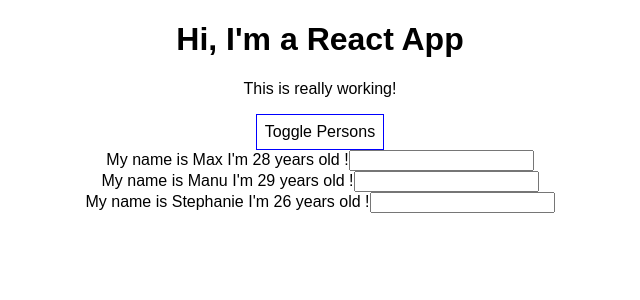
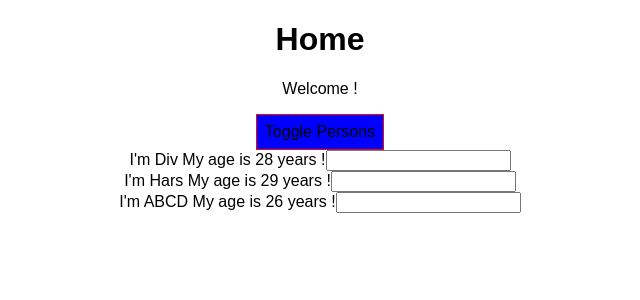
Before and after one commit to shriharshakumar/react-complete, a React (Create React App) app: page / in a window 1280 px wide. Both pictures are taken after a click on the button "Toggle Persons". Shown: the top 300 px of the page, without its empty margins (320-960 px from the left). Built offline with nearby package versions, Linux system fonts and the light colour scheme.

Commit message:
Modified App.js and Person.js

```diff
--- a/src/App.js
+++ b/src/App.js
@@ -5,9 +5,9 @@
 class App extends Component {
   state = {
     persons: [
-      { name: 'Max', age: 28 },
-      { name: 'Manu', age: 29 },
-      { name: 'Stephanie', age: 26 }
+      { name: 'Div', age: 28 },
+      { name: 'Hars', age: 29 },
+      { name: 'ABCD', age: 26 }
     ],
     otherState: 'some other value',
     showPersons: false
@@ -19,8 +19,8 @@
     this.setState({
       persons: [
         { name: newName, age: 28 },
-        { name: 'Manu', age: 29 },
-        { name: 'Stephanie', age: 27 }
+        { name: 'Hars', age: 29 },
+        { name: 'ABCD', age: 27 }
       ]
     })
   }
@@ -28,9 +28,9 @@
   nameChangedHandler = (event) => {
     this.setState({
       persons: [
-        { name: 'Max', age: 28 },
+        { name: 'Div', age: 28 },
         { name: event.target.value, age: 29 },
-        { name: 'Stephanie', age: 26 }
+        { name: 'ABCD', age: 26 }
       ]
     })
   }
@@ -42,9 +42,9 @@
 
   render() {
     const style = {
-      backgroundColor: 'white',
+      backgroundColor: 'blue',
       font: 'inherit',
-      border: '1px solid blue',
+      border: '1px solid red',
       padding: '8px',
       cursor: 'pointer'
     };
@@ -54,32 +54,28 @@
     if (this.state.showPersons) {
       persons = (
         <div>
-          <Person
-            name={this.state.persons[0].name}
-            age={this.state.persons[0].age} />
-          <Person
-            name={this.state.persons[1].name}
-            age={this.state.persons[1].age}
-            click={this.switchNameHandler.bind(this, 'Max!')}
-            changed={this.nameChangedHandler} >My Hobbies: Racing</Person>
-          <Person
-            name={this.state.persons[2].name}
-            age={this.state.persons[2].age} />
+          {this.state.persons.map(person => {
+            return(
+              <Person
+                name={person.name}
+                age={person.age} />
+            )
+          })}
         </div>
       );
     }
 
     return (
       <div className="App">
-        <h1>Hi, I'm a React App</h1>
-        <p>This is really working!</p>
+        <h1>Home</h1>
+        <p>Welcome ! </p>
         <button
           style={style}
           onClick={this.togglePersonsHandler}>Toggle Persons</button>
         {persons}
       </div>
     );
-    // return React.createElement('div', {className: 'App'}, React.createElement('h1', null, 'Does this work now?'));
+
   }
 }
 
--- a/src/Person/Person.js
+++ b/src/Person/Person.js
@@ -4,7 +4,7 @@
 return (
 
     <div>
-        My name is {props.name} I'm {props.age} years old !
+        I'm {props.name} My age is {props.age} years !
         <input type="text" onChange={props.changed} />
     </div>
 
```
